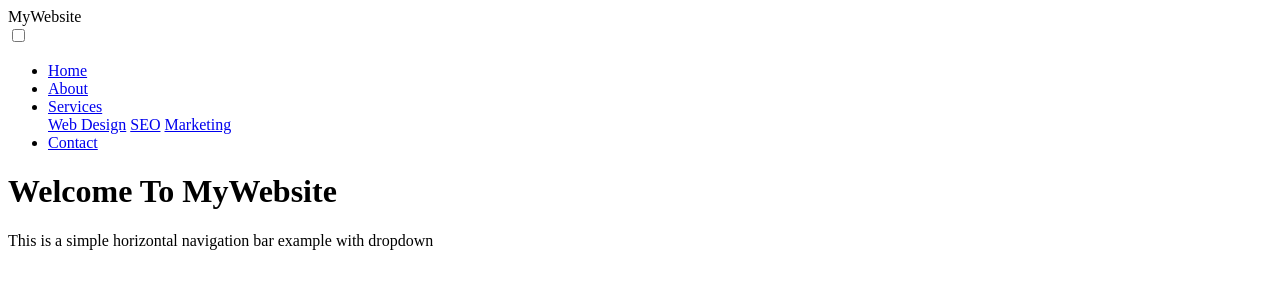
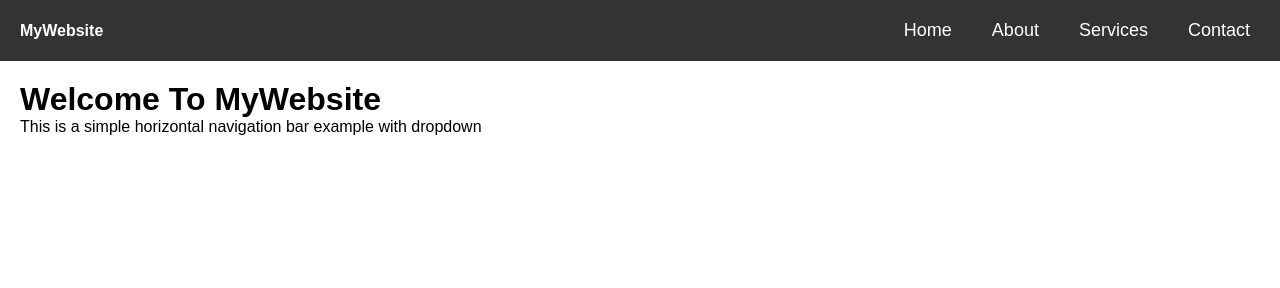
Before and after one commit to Nisrinnuriel/RIRI, a plain HTML site: page index.html in a window 1280 px wide. Drawn offline with Linux system fonts and the light colour scheme.

Commit message:
Update index.html

```diff
--- a/index.html
+++ b/index.html
@@ -5,7 +5,7 @@
 <meta charset="UTF-8">
 <meta name="viewport" content="width=device-width, initial-scale=1.0">
 <title>Horizontal NavBar with Dropdown</title>
-<link rel="stylesheet" href="Dropdown.css">
+<link rel="stylesheet" href="style.css">
 </head>
 
 <body>
```
